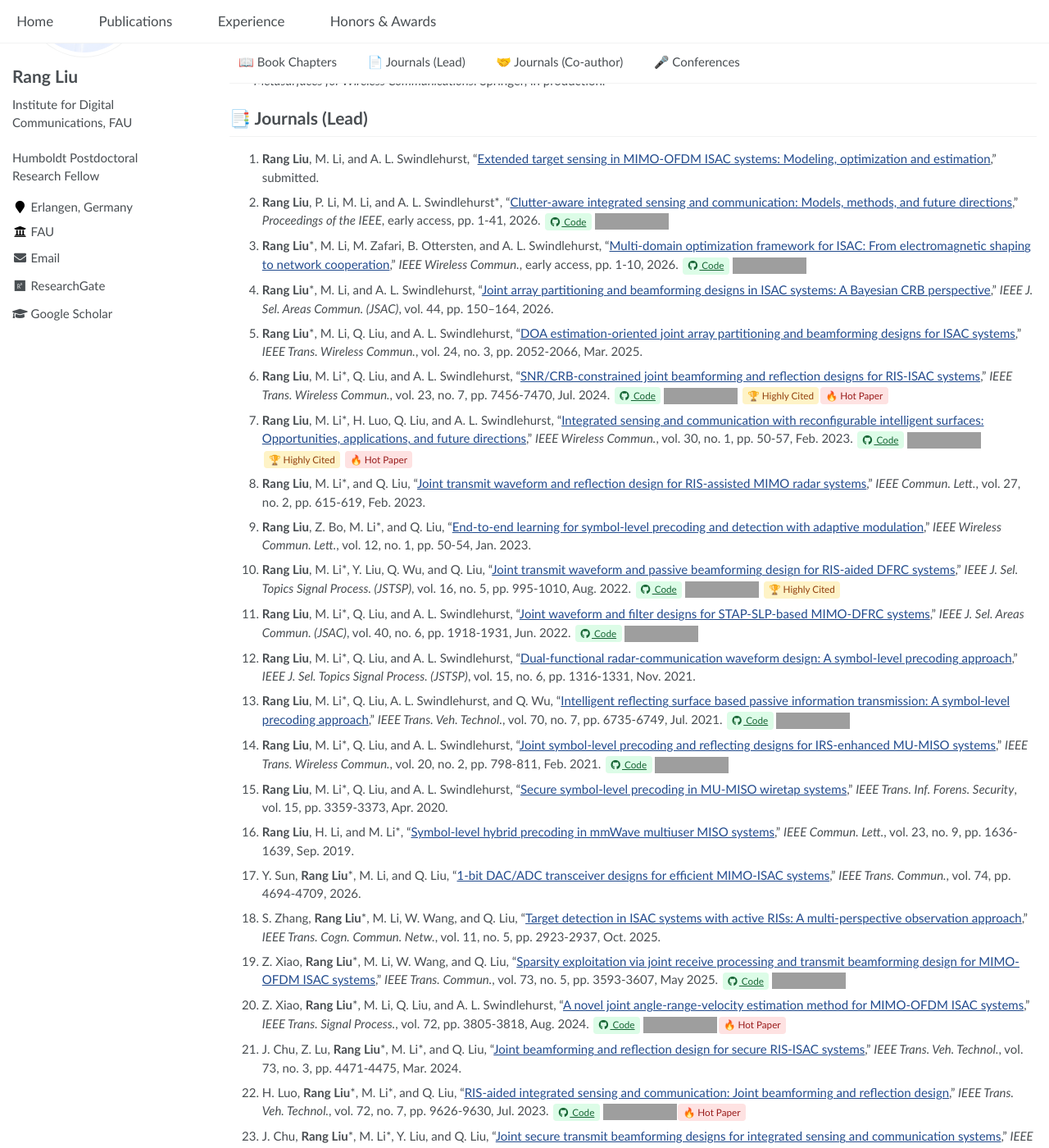
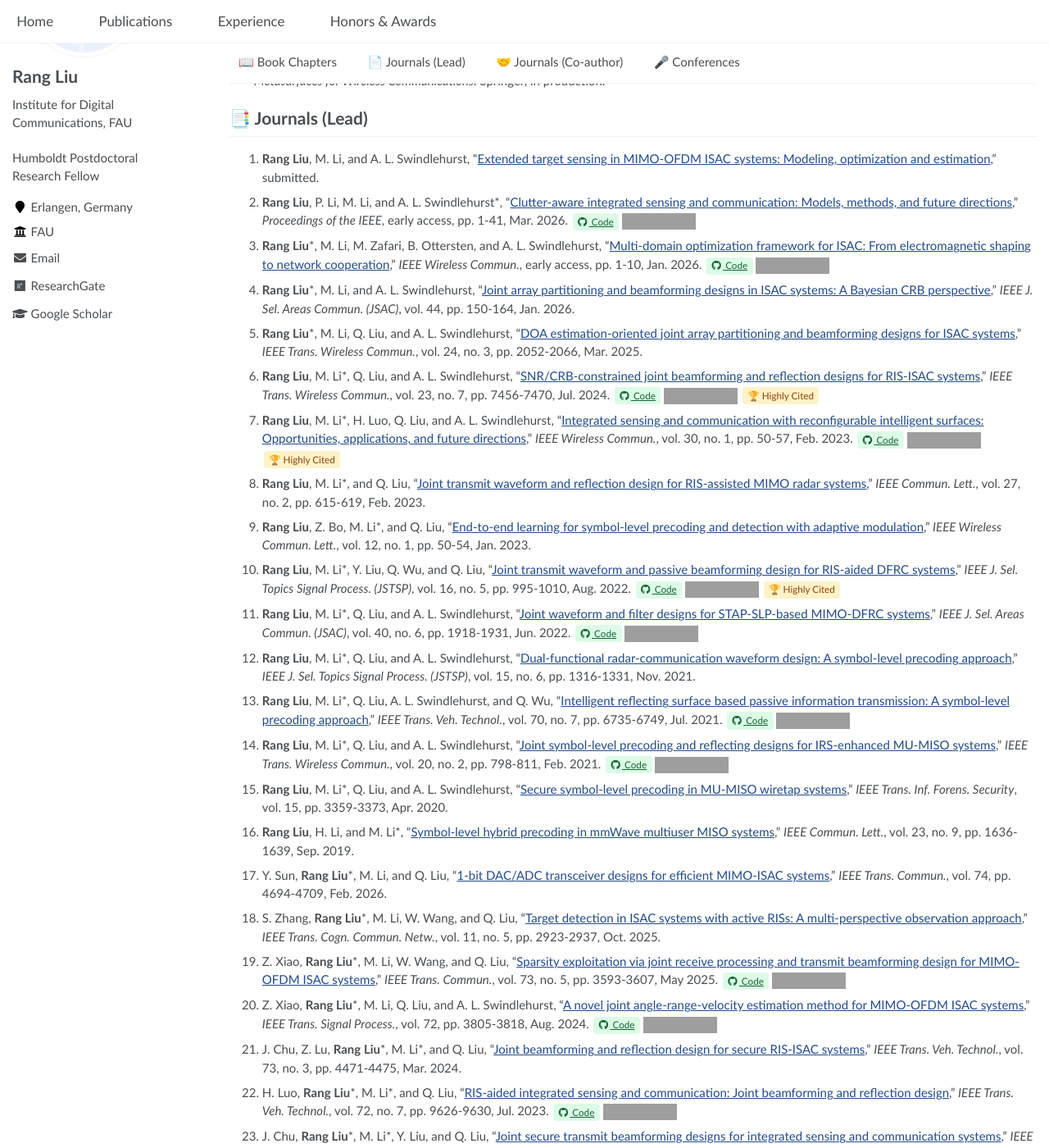
Before and after one commit to RangLiu0706/RangLiu0706.github.io, a Jekyll site: the page built from _pages/publications.md, in a window 1280 px wide and 1400 px high, scrolled down 219 px, cut to the strip 0-1400 px from the top of the window. Shown: the whole strip at 82% size. Built offline with Jekyll 4.4.1, drawn with Linux system fonts in a browser that asks for light colours; some of the changed text lies outside the part shown; grey boxes are pictures that could not be loaded.

Commit message:
update0713

```diff
--- a/_pages/publications.md
+++ b/_pages/publications.md
@@ -29,17 +29,17 @@
 # 📑 Journals (Lead)  {#journal-lead}
 1. **Rang Liu**, M. Li, and A. L. Swindlehurst, "[Extended target sensing in MIMO-OFDM ISAC systems: Modeling, optimization and estimation](https://arxiv.org/abs/2603.13580)," submitted.
 
-1. **Rang Liu**, P. Li, M. Li, and A. L. Swindlehurst\*, "[Clutter-aware integrated sensing and communication: Models, methods, and future directions](https://ieeexplore.ieee.org/document/11456914/)," *Proceedings of the IEEE*, early access, pp. 1-41, 2026. <a href="https://github.com/RangLiu0706/Clutter-Aware-ISAC-Tutorial" class="pub-badge pub-code"><i class="fab fa-github"></i> Code</a> <img src="https://img.shields.io/github/stars/RangLiu0706/Clutter-Aware-ISAC-Tutorial?style=social&label=" alt="stars">
+1. **Rang Liu**, P. Li, M. Li, and A. L. Swindlehurst\*, "[Clutter-aware integrated sensing and communication: Models, methods, and future directions](https://ieeexplore.ieee.org/document/11456914/)," *Proceedings of the IEEE*, early access, pp. 1-41, Mar. 2026. <a href="https://github.com/RangLiu0706/Clutter-Aware-ISAC-Tutorial" class="pub-badge pub-code"><i class="fab fa-github"></i> Code</a> <img src="https://img.shields.io/github/stars/RangLiu0706/Clutter-Aware-ISAC-Tutorial?style=social&label=" alt="stars">
 
-1. **Rang Liu**\*, M. Li, M. Zafari, B. Ottersten, and A. L. Swindlehurst, "[Multi-domain optimization framework for ISAC: From electromagnetic shaping to network cooperation](https://ieeexplore.ieee.org/document/11347588/)," *IEEE Wireless Commun.*, early access, pp. 1-10, 2026. <a href="https://github.com/RangLiu0706/Multi-Domain-Optimization-for-ISAC" class="pub-badge pub-code"><i class="fab fa-github"></i> Code</a> <img src="https://img.shields.io/github/stars/RangLiu0706/Multi-Domain-Optimization-for-ISAC?style=social&label=" alt="stars">
+1. **Rang Liu**\*, M. Li, M. Zafari, B. Ottersten, and A. L. Swindlehurst, "[Multi-domain optimization framework for ISAC: From electromagnetic shaping to network cooperation](https://ieeexplore.ieee.org/document/11347588/)," *IEEE Wireless Commun.*, early access, pp. 1-10, Jan. 2026. <a href="https://github.com/RangLiu0706/Multi-Domain-Optimization-for-ISAC" class="pub-badge pub-code"><i class="fab fa-github"></i> Code</a> <img src="https://img.shields.io/github/stars/RangLiu0706/Multi-Domain-Optimization-for-ISAC?style=social&label=" alt="stars">
 
-1. **Rang Liu**\*, M. Li, and A. L. Swindlehurst, "[Joint array partitioning and beamforming designs in ISAC systems: A Bayesian CRB perspective](https://ieeexplore.ieee.org/document/11159118/)," *IEEE J. Sel. Areas Commun. (JSAC)*, vol. 44, pp. 150--164, 2026.
+1. **Rang Liu**\*, M. Li, and A. L. Swindlehurst, "[Joint array partitioning and beamforming designs in ISAC systems: A Bayesian CRB perspective](https://ieeexplore.ieee.org/document/11159118/)," *IEEE J. Sel. Areas Commun. (JSAC)*, vol. 44, pp. 150-164, Jan. 2026.
 
 1. **Rang Liu**\*, M. Li, Q. Liu, and A. L. Swindlehurst, "[DOA estimation-oriented joint array partitioning and beamforming designs for ISAC systems](https://ieeexplore.ieee.org/document/10810291)," *IEEE Trans. Wireless Commun.*, vol. 24, no. 3, pp. 2052-2066, Mar. 2025.
 
-1. **Rang Liu**, M. Li\*, Q. Liu, and A. L. Swindlehurst, "[SNR/CRB-constrained joint beamforming and reflection designs for RIS-ISAC systems](https://ieeexplore.ieee.org/document/10364735)," *IEEE Trans. Wireless Commun.*, vol. 23, no. 7, pp. 7456-7470, Jul. 2024. <a href="https://github.com/RangLiu0706/SNR-CRB-constrained-beamforming-for-RIS-ISAC" class="pub-badge pub-code"><i class="fab fa-github"></i> Code</a> <img src="https://img.shields.io/github/stars/RangLiu0706/SNR-CRB-constrained-beamforming-for-RIS-ISAC?style=social&label=" alt="stars"> <span class="pub-badge pub-highly-cited">🏆 Highly Cited</span><span class="pub-badge pub-hot">🔥 Hot Paper</span>
+1. **Rang Liu**, M. Li\*, Q. Liu, and A. L. Swindlehurst, "[SNR/CRB-constrained joint beamforming and reflection designs for RIS-ISAC systems](https://ieeexplore.ieee.org/document/10364735)," *IEEE Trans. Wireless Commun.*, vol. 23, no. 7, pp. 7456-7470, Jul. 2024. <a href="https://github.com/RangLiu0706/SNR-CRB-constrained-beamforming-for-RIS-ISAC" class="pub-badge pub-code"><i class="fab fa-github"></i> Code</a> <img src="https://img.shields.io/github/stars/RangLiu0706/SNR-CRB-constrained-beamforming-for-RIS-ISAC?style=social&label=" alt="stars"> <span class="pub-badge pub-highly-cited">🏆 Highly Cited</span>
 
-1. **Rang Liu**, M. Li\*, H. Luo, Q. Liu, and A. L. Swindlehurst, "[Integrated sensing and communication with reconfigurable intelligent surfaces: Opportunities, applications, and future directions](https://ieeexplore.ieee.org/document/10077119/)," *IEEE Wireless Commun.*, vol. 30, no. 1, pp. 50-57, Feb. 2023.  <a href="https://github.com/RangLiu0706/RIS_ISAC_magazine" class="pub-badge pub-code"><i class="fab fa-github"></i> Code</a> <img src="https://img.shields.io/github/stars/RangLiu0706/RIS_ISAC_magazine?style=social&label=" alt="stars"> <span class="pub-badge pub-highly-cited">🏆 Highly Cited</span> <span class="pub-badge pub-hot">🔥 Hot Paper</span>
+1. **Rang Liu**, M. Li\*, H. Luo, Q. Liu, and A. L. Swindlehurst, "[Integrated sensing and communication with reconfigurable intelligent surfaces: Opportunities, applications, and future directions](https://ieeexplore.ieee.org/document/10077119/)," *IEEE Wireless Commun.*, vol. 30, no. 1, pp. 50-57, Feb. 2023. <a href="https://github.com/RangLiu0706/RIS_ISAC_magazine" class="pub-badge pub-code"><i class="fab fa-github"></i> Code</a> <img src="https://img.shields.io/github/stars/RangLiu0706/RIS_ISAC_magazine?style=social&label=" alt="stars"> <span class="pub-badge pub-highly-cited">🏆 Highly Cited</span>
 
 1. **Rang Liu**, M. Li\*, and Q. Liu, "[Joint transmit waveform and reflection design for RIS-assisted MIMO radar systems](https://ieeexplore.ieee.org/document/9950493/)," *IEEE Commun. Lett.*, vol. 27, no. 2, pp. 615-619, Feb. 2023.
 
@@ -64,21 +64,21 @@
 
 1. **Rang Liu**, H. Li, and M. Li\*, "[Symbol-level hybrid precoding in mmWave multiuser MISO systems](https://ieeexplore.ieee.org/document/8756035)," *IEEE Commun. Lett.*, vol. 23, no. 9, pp. 1636-1639, Sep. 2019.
 
-1. Y. Sun, **Rang Liu**\*, M. Li, and Q. Liu, "[1-bit DAC/ADC transceiver designs for efficient MIMO-ISAC systems](https://ieeexplore.ieee.org/document/11389915/)," *IEEE Trans. Commun.*, vol. 74, pp. 4694-4709, 2026.
+1. Y. Sun, **Rang Liu**\*, M. Li, and Q. Liu, "[1-bit DAC/ADC transceiver designs for efficient MIMO-ISAC systems](https://ieeexplore.ieee.org/document/11389915/)," *IEEE Trans. Commun.*, vol. 74, pp. 4694-4709, Feb. 2026.
 
 1. S. Zhang, **Rang Liu**\*, M. Li, W. Wang, and Q. Liu, "[Target detection in ISAC systems with active RISs: A multi-perspective observation approach](https://ieeexplore.ieee.org/document/11015517)," *IEEE Trans. Cogn. Commun. Netw.*, vol. 11, no. 5, pp. 2923-2937, Oct. 2025.
 
 1. Z. Xiao, **Rang Liu**\*, M. Li, W. Wang, and Q. Liu, "[Sparsity exploitation via joint receive processing and transmit beamforming design for MIMO-OFDM ISAC systems](https://ieeexplore.ieee.org/document/10736664)," *IEEE Trans. Commun.*, vol. 73, no. 5, pp. 3593-3607, May 2025. <a href="https://github.com/RangLiu0706/Sparsity-Exploitation-MIMO-OFDM-ISAC" class="pub-badge pub-code"><i class="fab fa-github"></i> Code</a> <img src="https://img.shields.io/github/stars/RangLiu0706/Sparsity-Exploitation-MIMO-OFDM-ISAC?style=social&label=" alt="stars">
 
-1. Z. Xiao, **Rang Liu**\*, M. Li, Q. Liu, and A. L. Swindlehurst, "[A novel joint angle-range-velocity estimation method for MIMO-OFDM ISAC systems](https://ieeexplore.ieee.org/document/10634583)," *IEEE Trans. Signal Process.*, vol. 72, pp. 3805-3818, Aug. 2024. <a href="https://github.com/RangLiu0706/Parameter-Estimation-MIMO-OFDM-ISAC" class="pub-badge pub-code"><i class="fab fa-github"></i> Code</a> <img src="https://img.shields.io/github/stars/RangLiu0706/Parameter-Estimation-MIMO-OFDM-ISAC?style=social&label=" alt="stars"><span class="pub-badge pub-hot">🔥 Hot Paper</span>
+1. Z. Xiao, **Rang Liu**\*, M. Li, Q. Liu, and A. L. Swindlehurst, "[A novel joint angle-range-velocity estimation method for MIMO-OFDM ISAC systems](https://ieeexplore.ieee.org/document/10634583)," *IEEE Trans. Signal Process.*, vol. 72, pp. 3805-3818, Aug. 2024. <a href="https://github.com/RangLiu0706/Parameter-Estimation-MIMO-OFDM-ISAC" class="pub-badge pub-code"><i class="fab fa-github"></i> Code</a> <img src="https://img.shields.io/github/stars/RangLiu0706/Parameter-Estimation-MIMO-OFDM-ISAC?style=social&label=" alt="stars">
 
 1. J. Chu, Z. Lu, **Rang Liu**\*, M. Li\*, and Q. Liu, "[Joint beamforming and reflection design for secure RIS-ISAC systems](https://ieeexplore.ieee.org/document/10298597)," *IEEE Trans. Veh. Technol.*, vol. 73, no. 3, pp. 4471-4475, Mar. 2024.
 
-1. H. Luo, **Rang Liu**\*, M. Li\*, and Q. Liu, "[RIS-aided integrated sensing and communication: Joint beamforming and reflection design](https://ieeexplore.ieee.org/document/10052711/)," *IEEE Trans. Veh. Technol.*, vol. 72, no. 7, pp. 9626-9630, Jul. 2023. <a href="https://github.com/RangLiu0706/RIS-ISAC-Beamforming" class="pub-badge pub-code"><i class="fab fa-github"></i> Code</a> <img src="https://img.shields.io/github/stars/RangLiu0706/RIS-ISAC-Beamforming?style=social&label=" alt="stars"><span class="pub-badge pub-hot">🔥 Hot Paper</span>
+1. H. Luo, **Rang Liu**\*, M. Li\*, and Q. Liu, "[RIS-aided integrated sensing and communication: Joint beamforming and reflection design](https://ieeexplore.ieee.org/document/10052711/)," *IEEE Trans. Veh. Technol.*, vol. 72, no. 7, pp. 9626-9630, Jul. 2023. <a href="https://github.com/RangLiu0706/RIS-ISAC-Beamforming" class="pub-badge pub-code"><i class="fab fa-github"></i> Code</a> <img src="https://img.shields.io/github/stars/RangLiu0706/RIS-ISAC-Beamforming?style=social&label=" alt="stars">
 
 1. J. Chu, **Rang Liu**\*, M. Li\*, Y. Liu, and Q. Liu, "[Joint secure transmit beamforming designs for integrated sensing and communication systems](https://ieeexplore.ieee.org/document/9968163)," *IEEE Trans. Veh. Technol.*, vol. 72, no. 4, pp. 4778-4791, Apr. 2023.
 
-1. H. Luo, **Rang Liu**\*, M. Li\*, Y. Liu, and Q. Liu, "[Joint beamforming design for RIS-assisted integrated sensing and communication systems](https://ieeexplore.ieee.org/document/9852716)," *IEEE Trans. Veh. Technol.*, vol. 71, no. 12, pp. 13393-13397, Dec. 2022.
+1. H. Luo, **Rang Liu**\*, M. Li\*, Y. Liu, and Q. Liu, "[Joint beamforming design for RIS-assisted integrated sensing and communication systems](https://ieeexplore.ieee.org/document/9852716)," *IEEE Trans. Veh. Technol.*, vol. 71, no. 12, pp. 13393-13397, Dec. 2022. <span class="pub-badge pub-highly-cited">🏆 Highly Cited</span>
 
 1. Z. Xiao, **Rang Liu**\*, M. Li, Y. Liu, and Q. Liu, "[Low-complexity designs of symbol-level precoding for MU-MISO systems](https://ieeexplore.ieee.org/document/9770790)," *IEEE Trans. Commun.*, vol. 70, no. 7, pp. 4624-4639, Jul. 2022.
 
@@ -86,27 +86,27 @@
 # 🤝 Journals (Co-author)  {#journal-coauthor}
 1. M. Liu, M. Li, **Rang Liu**, Q. Liu, and A. L. Swindlehurst, "Clutter suppression in ISAC systems with compound reconfigurable antenna arrays," submitted.
 
-1. P. Li, M. Li, **Rang Liu**, Q. Liu, and A. L. Swindlehurst, "[OFDM-ISAC beyond CP limit: Performance analysis and mitigation algorithms](https://arxiv.org/abs/2511.17878)," *IEEE Trans. Signal Process.*, under revision.
+1. P. Li, M. Li, **Rang Liu**, Q. Liu, and A. L. Swindlehurst, "[OFDM-ISAC beyond CP limit: Performance analysis and mitigation algorithms](https://arxiv.org/abs/2511.17878)," *IEEE Trans. Signal Process.*, to appear.
 
 27. M. Liu, M. Li, **Rang Liu**, and Q. Liu, "[Tri-timescale beamforming design for tri-hybrid architectures with reconfigurable antennas](https://arxiv.org/abs/2503.03620)," *IEEE Trans. Wireless Commun.*, under revision.
 
-31. P. Jiang, M. Li, **Rang Liu**, and Q. Liu, "[Graph learning for cooperative cell-free ISAC systems: From optimization to estimation](https://ieeexplore.ieee.org/document/11449475/)," *IEEE Trans. Wireless Commun.*, vol. 25, pp. 13992-14008, 2026.
+31. P. Jiang, M. Li, **Rang Liu**, and Q. Liu, "[Graph learning for cooperative cell-free ISAC systems: From optimization to estimation](https://ieeexplore.ieee.org/document/11449475/)," *IEEE Trans. Wireless Commun.*, vol. 25, pp. 13992-14008, Mar. 2026.
 
 
-33. M. Liu, M. Li, **Rang Liu**, Q. Liu, and A. L. Swindlehurst, "[Reconfigurable antenna arrays: Bridging electromagnetics and signal processing](https://ieeexplore.ieee.org/document/11480925)," *IEEE Commun. Mag.*, to appear.
+33. M. Liu, M. Li, **Rang Liu**, Q. Liu, and A. L. Swindlehurst, "[Reconfigurable antenna arrays: Bridging electromagnetics and signal processing](https://ieeexplore.ieee.org/document/11480925)," *IEEE Commun. Mag.*, early access, pp. 1-7, Apr. 2026.
 
-30. B. Lee\*, **Rang Liu**, D. J. Love, J. V. Krogmeier, and A. L. Swindlehurst, "[Integrated polarimetric sensing and communication with polarization-reconfigurable arrays](https://ieeexplore.ieee.org/document/11358846/)," *IEEE Trans. Wireless Commun.*, vol. 25, pp. 10618-10634, 2026.
+30. B. Lee\*, **Rang Liu**, D. J. Love, J. V. Krogmeier, and A. L. Swindlehurst, "[Integrated polarimetric sensing and communication with polarization-reconfigurable arrays](https://ieeexplore.ieee.org/document/11358846/)," *IEEE Trans. Wireless Commun.*, vol. 25, pp. 10618-10634, Jan. 2026.
 
 
-29. L. V. Nguyen\*, **Rang Liu**, N. T. Nguyen, M. Juntti, B. Ottersten, and A. L. Swindlehurst, "[Exploiting symmetric non-convexity for multi-objective symbol-level DFRC signal design](https://ieeexplore.ieee.org/document/11360621/)," *IEEE Trans. Wireless Commun.*, vol. 25, pp. 10530-10545, 2026.
+29. L. V. Nguyen\*, **Rang Liu**, N. T. Nguyen, M. Juntti, B. Ottersten, and A. L. Swindlehurst, "[Exploiting symmetric non-convexity for multi-objective symbol-level DFRC signal design](https://ieeexplore.ieee.org/document/11360621/)," *IEEE Trans. Wireless Commun.*, vol. 25, pp. 10530-10545, Jan. 2026.
 
 
 28. P. Li, M. Li\*, **Rang Liu**, Q. Liu, and A. L. Swindlehurst, "[Sensing-oriented adaptive resource allocation designs for OFDM-ISAC systems](https://ieeexplore.ieee.org/document/11271832)," *IEEE Trans. Signal Process.*, vol. 73, pp. 5121-5135, Dec. 2025.
 
 
-22. L. Liu\*, **Rang Liu**, L. V. Nguyen, and A. L. Swindlehurst, "[Symbol-level precoding for systems with improper Gaussian interference](https://ieeexplore.ieee.org/document/11299458/)," *IEEE Trans. Wireless Commun.*, vol. 25, pp. 8564-8579, 2026.
+22. L. Liu\*, **Rang Liu**, L. V. Nguyen, and A. L. Swindlehurst, "[Symbol-level precoding for systems with improper Gaussian interference](https://ieeexplore.ieee.org/document/11299458/)," *IEEE Trans. Wireless Commun.*, vol. 25, pp. 8564-8579, Jan. 2026.
 
-23. Z. Li *et al.*, "[RIS-empowered anti-jamming integrated communications and sensing systems](https://ieeexplore.ieee.org/document/11224478/)," *IEEE Trans. Veh. Technol.*, early access, pp. 1-6, 2025.
+23. Z. Li *et al.*, "[RIS-empowered anti-jamming integrated communications and sensing systems](https://ieeexplore.ieee.org/document/11224478/)," *IEEE Trans. Veh. Technol.*, vol. 75, no. 5, pp. 8717-8722, May 2026.
 
 22. Y. Li *et al.*, "[Active reconfigurable intelligent surface assisted integrated sensing, communications and computation energy-constrained networks](https://ieeexplore.ieee.org/document/11087619/)," *IEEE Trans. Commun.*, vol. 73, no. 12, pp. 14548-14561, Dec. 2025.
 
@@ -123,7 +123,7 @@
 
 18. M. Liu, M. Li\*, **Rang Liu**, and Q. Liu, "[Dynamic hybrid beamforming designs for ELAA near-field communications](https://ieeexplore.ieee.org/document/10845800)," *IEEE J. Sel. Areas Commun. (JSAC)*, vol. 43, no. 3, pp. 644-658, Mar. 2025.
 
-17. P. Li, M. Li\*, **Rang Liu**, Q. Liu, and A. L. Swindlehurst, "[MIMO-OFDM ISAC waveform design for range-Doppler sidelobe suppression](https://ieeexplore.ieee.org/document/10771629/)," *IEEE Trans. Wireless Commun.*, vol. 24, no. 2, pp. 1001-1015, Feb. 2025. <a href="https://github.com/RangLiu0706/MIMO-OFDM-ISAC-Waveform-Sidelobe-Suppression" class="pub-badge pub-code"><i class="fab fa-github"></i> Code</a> <img src="https://img.shields.io/github/stars/RangLiu0706/MIMO-OFDM-ISAC-Waveform-Sidelobe-Suppression?style=social&label=" alt="stars"> <span class="pub-badge pub-highly-cited">🏆 Highly Cited</span><span class="pub-badge pub-hot">🔥 Hot Paper</span>
+17. P. Li, M. Li\*, **Rang Liu**, Q. Liu, and A. L. Swindlehurst, "[MIMO-OFDM ISAC waveform design for range-Doppler sidelobe suppression](https://ieeexplore.ieee.org/document/10771629/)," *IEEE Trans. Wireless Commun.*, vol. 24, no. 2, pp. 1001-1015, Feb. 2025. <a href="https://github.com/RangLiu0706/MIMO-OFDM-ISAC-Waveform-Sidelobe-Suppression" class="pub-badge pub-code"><i class="fab fa-github"></i> Code</a> <img src="https://img.shields.io/github/stars/RangLiu0706/MIMO-OFDM-ISAC-Waveform-Sidelobe-Suppression?style=social&label=" alt="stars"> <span class="pub-badge pub-highly-cited">🏆 Highly Cited</span>
 
 16. S. Zhang, Z. Xiao, **Rang Liu**, M. Li\*, W. Wang, and Q. Liu, "[Multipath exploitation for fluctuating target detection in RIS-assisted ISAC systems](https://ieeexplore.ieee.org/document/10564104)," *IEEE Wireless Commun. Lett.*, vol. 13, no. 9, pp. 2392-2396, Sep. 2024.
 
@@ -133,9 +133,9 @@
 
 14. S. Liu, M. Li\*, **Rang Liu**, W. Wang, and Q. Liu\*, "[Joint transmit beamforming and receive filter design for cooperative multi-static ISAC networks](https://ieeexplore.ieee.org/document/10496487/)," *IEEE Wireless Commun. Lett.*, vol. 13, no. 6, pp. 1700-1704, Jun. 2024.
 
-11. Q. Liu, Y. Zhu, M. Li\*, **Rang Liu**, Y. Liu, and Z. Lu,  "[DRL-based secrecy rate optimization for RIS-assisted secure ISAC systems](https://ieeexplore.ieee.org/document/10193812/)," *IEEE Trans. Veh. Technol.*, vol. 72, no. 2, pp. 16871-16875, Dec. 2023.
+11. Q. Liu, Y. Zhu, M. Li\*, **Rang Liu**, Y. Liu, and Z. Lu,  "[DRL-based secrecy rate optimization for RIS-assisted secure ISAC systems](https://ieeexplore.ieee.org/document/10193812/)," *IEEE Trans. Veh. Technol.*, vol. 72, no. 12, pp. 16871-16875, Dec. 2023.
 
-10. Q. Zhu, M. Li\*, **Rang Liu**, and Q. Liu\*, "[Joint transceiver beamforming and reflecting design for active RIS-aided ISAC systems](https://ieeexplore.ieee.org/document/10054402/)," *IEEE Trans. Veh. Technol.*, vol. 72, no. 7, pp. 9636-9640, Jul. 2023. <a href="https://github.com/RangLiu0706/Active-RIS-ISAC-detection" class="pub-badge pub-code"><i class="fab fa-github"></i> Code</a> <img src="https://img.shields.io/github/stars/RangLiu0706/Active-RIS-ISAC-detection?style=social&label=" alt="stars"> <span class="pub-badge pub-highly-cited">🏆 Highly Cited</span><span class="pub-badge pub-hot">🔥 Hot Paper</span>
+10. Q. Zhu, M. Li\*, **Rang Liu**, and Q. Liu\*, "[Joint transceiver beamforming and reflecting design for active RIS-aided ISAC systems](https://ieeexplore.ieee.org/document/10054402/)," *IEEE Trans. Veh. Technol.*, vol. 72, no. 7, pp. 9636-9640, Jul. 2023. <a href="https://github.com/RangLiu0706/Active-RIS-ISAC-detection" class="pub-badge pub-code"><i class="fab fa-github"></i> Code</a> <img src="https://img.shields.io/github/stars/RangLiu0706/Active-RIS-ISAC-detection?style=social&label=" alt="stars"> <span class="pub-badge pub-highly-cited">🏆 Highly Cited</span>
 
 9. S. Liu, **Rang Liu**, M. Li\*, Y. Liu, and Q. Liu\*, "[Joint BS-RIS-user association and beamforming design for RIS-assisted cellular networks](https://ieeexplore.ieee.org/document/9996967)," *IEEE Trans. Veh. Technol.*, vol. 72, no. 5, pp. 6113-6128, May 2023.
 
--- a/assets/css/main.scss
+++ b/assets/css/main.scss
@@ -435,8 +435,3 @@
   background: #fef3c7;
   color: #92400e;
 }
-
-.pub-hot {
-  background: #fee2e2;
-  color: #991b1b;
-}
```
Also changed, not shown: other parts of _pages/publications.md (+2 -0 lines), _pages/experience.md (+1 -1 lines), _pages/home.md (+3 -3 lines), _pages/honors-awards.md (+1 -1 lines), 5 other files.
